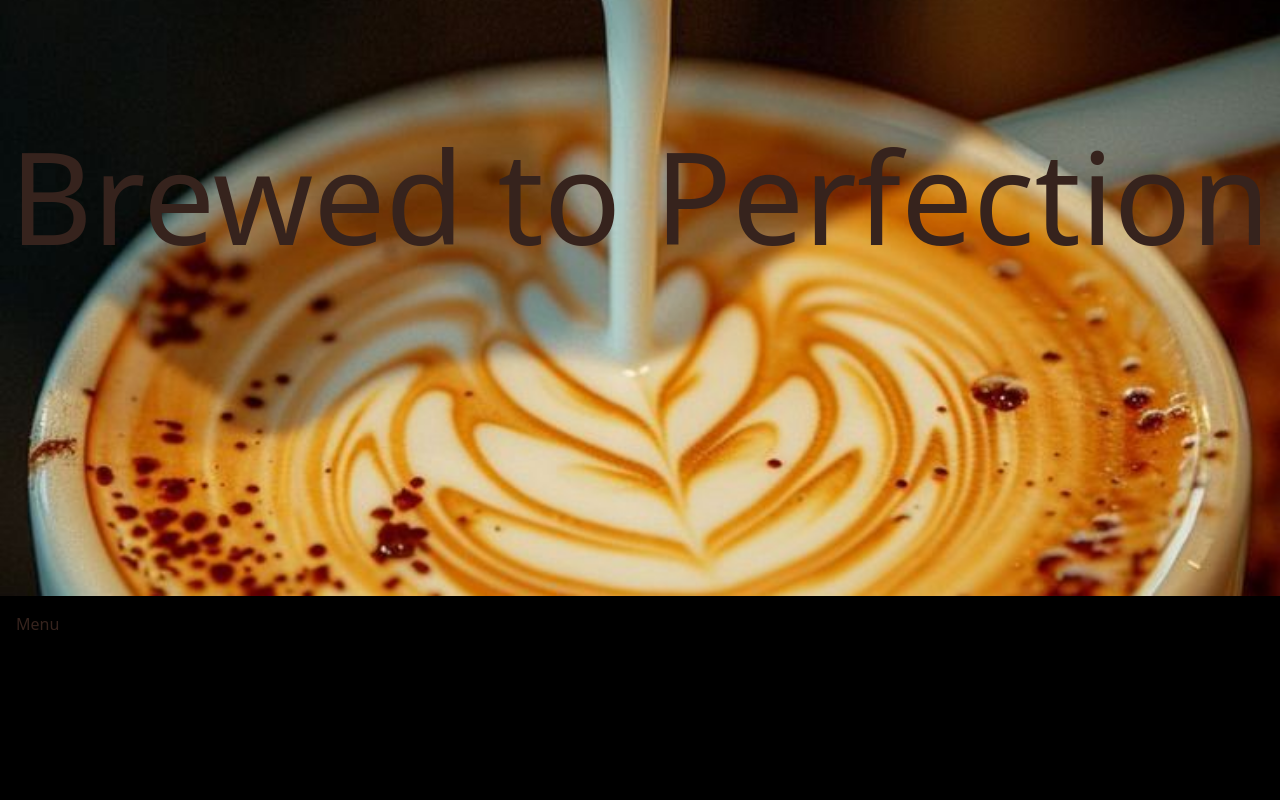
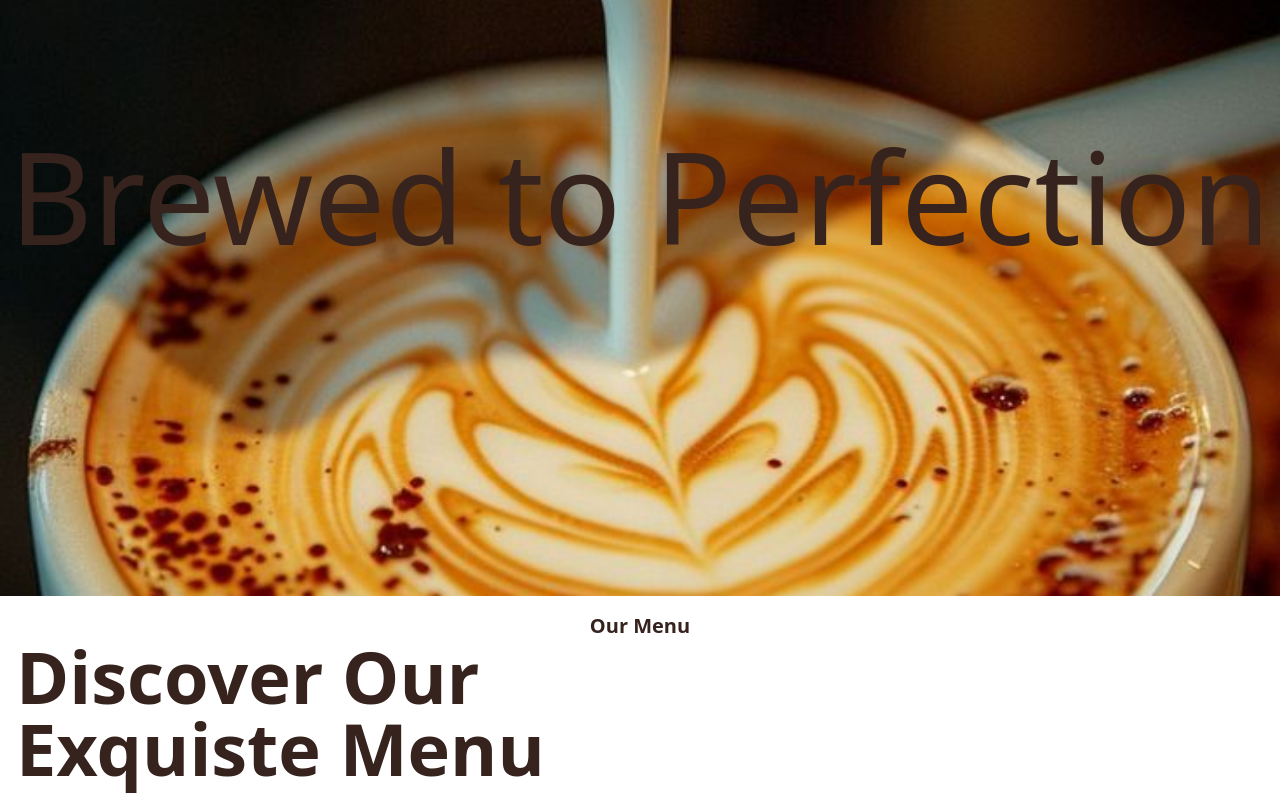
Before and after one commit to Developerfiyin/Finpay-project, a React (Vite) app: page / in a window 1280 px wide. Shown: the part 296-1096 px from the top of the page. Before the commit the page ends 948 px from the top, so only its background shows below. Built offline with nearby package versions, Linux system fonts and the light colour scheme.

Commit message:
Updated menu section

```diff
--- a/src/Components/Menu.jsx
+++ b/src/Components/Menu.jsx
@@ -2,10 +2,13 @@ import React from 'react'
 
 const Menu = () => {
   return (
-    <section className='py-4 px-4 text-[#36231D] '>
-       <h3> </h3>
+    <section className='py-4 px-4 text-[#36231D] bg-white'>
+       <h3 className='text-xl font-bold text-center '>Our Menu </h3>
 
-        Menu</section>
+     <h1 className='text-7xl font-semibold'>Discover Our <br /> Exquiste Menu</h1>
+
+
+        </section>
   )
 }
 
```
